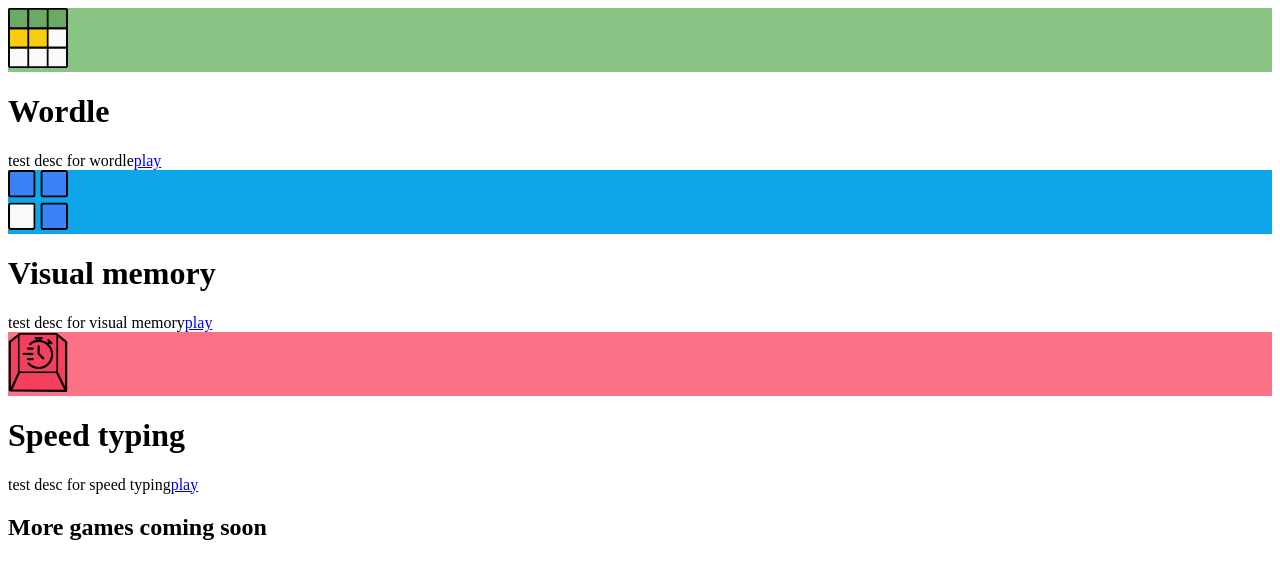
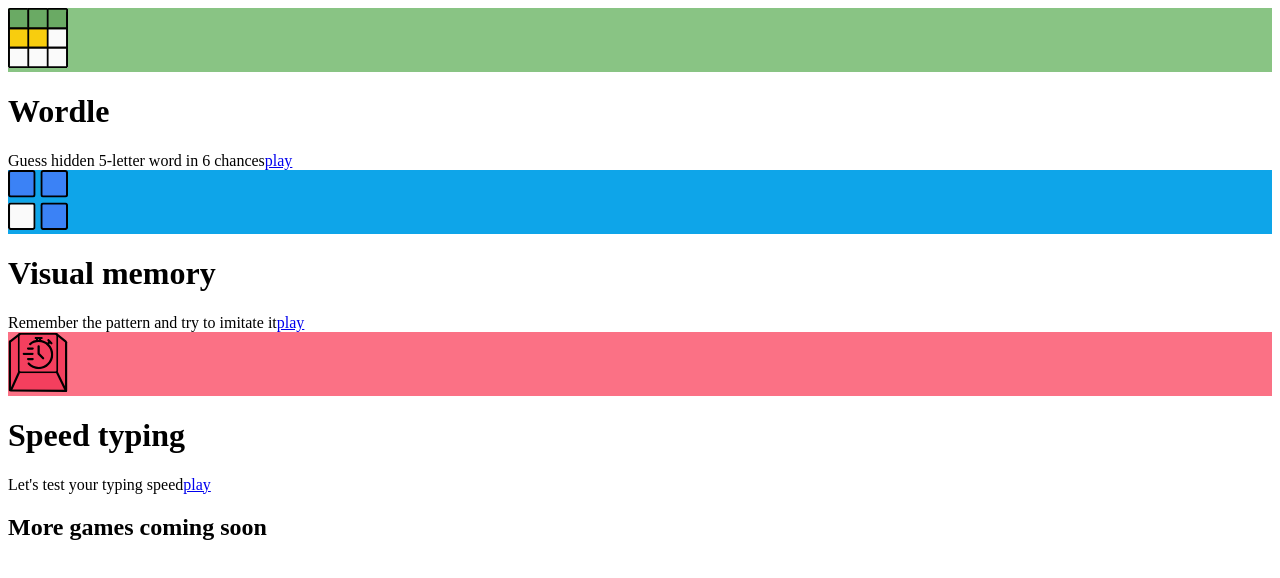
Before and after one commit to iEranDEV/game-center, a Next.js app: page / in a window 1280 px wide. Shown: the top 578 px of the page. Built offline with nearby package versions, Linux system fonts and the light colour scheme.

Commit message:
fixed game cards and added descriptions

```diff
--- a/components/general/GameCard.tsx
+++ b/components/general/GameCard.tsx
@@ -13,7 +13,7 @@
 
             <div className="w-full flex flex-col justify-between h-36 items-center p-2">
                 <h1 className="text-2xl text-primary">{game.title}</h1>
-                <span className="text-secondary">{game.description}</span>
+                <span className="text-secondary text-center">{game.description}</span>
                 <Button link={'/games/' + game.id} text={'play'}></Button>
             </div>
         </motion.div>
--- a/games.json
+++ b/games.json
@@ -2,21 +2,21 @@
     {
         "id": "wordle",
         "title": "Wordle",
-        "description": "test desc for wordle",
+        "description": "Guess hidden 5-letter word in 6 chances",
         "color": "#6aaa64",
         "secondaryColor": "#89c484",
         "status": ""
     }, {
         "id": "visualMemory",
         "title": "Visual memory",
-        "description": "test desc for visual memory",
+        "description": "Remember the pattern and try to imitate it",
         "color": "#3b82f6",
         "secondaryColor": "#0ea5e9",
         "status": ""
     }, {
         "id": "speedTyping",
         "title": "Speed typing",
-        "description": "test desc for speed typing",
+        "description": "Let's test your typing speed",
         "color": "#f43f5e",
         "secondaryColor": "#fb7185",
         "status": ""
```
